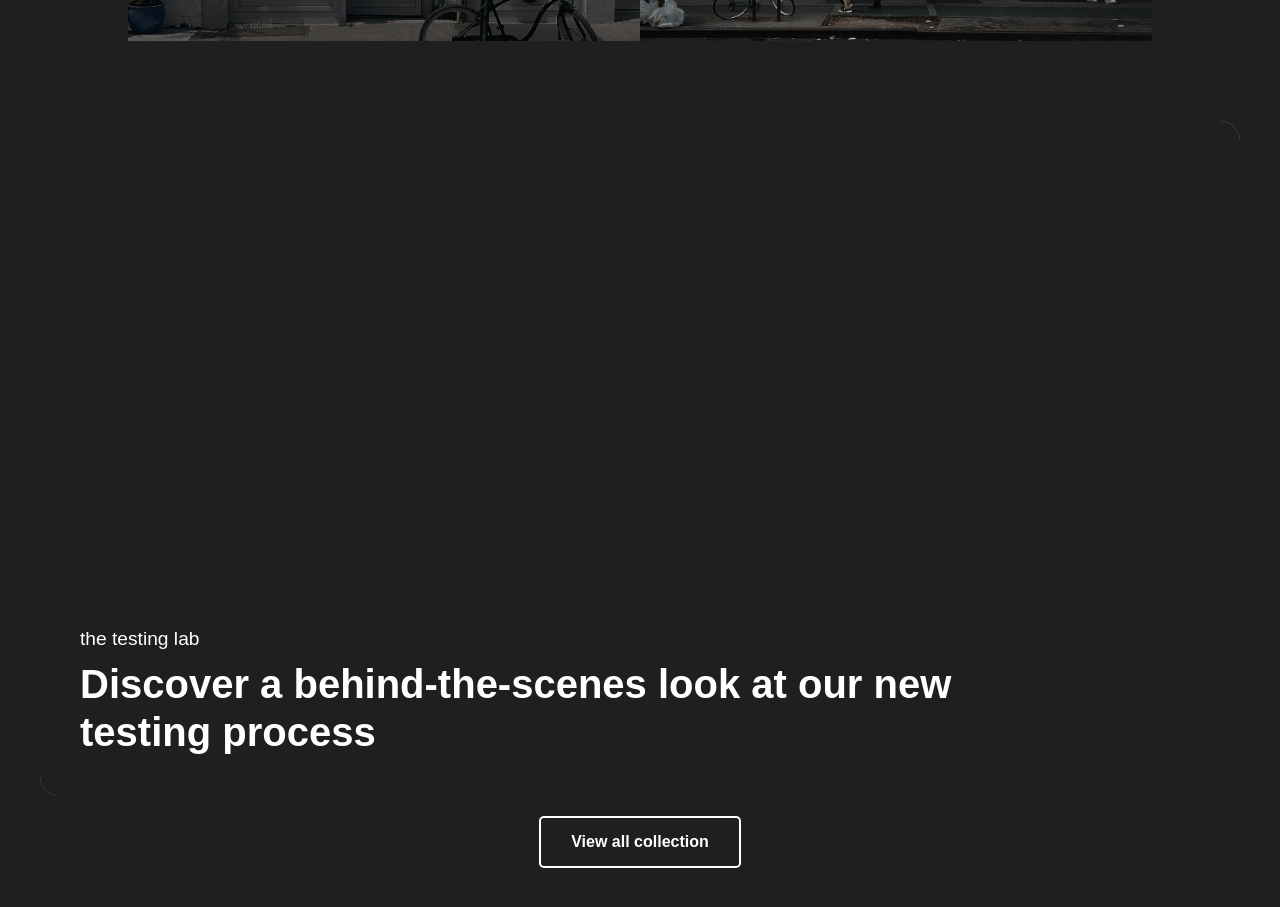
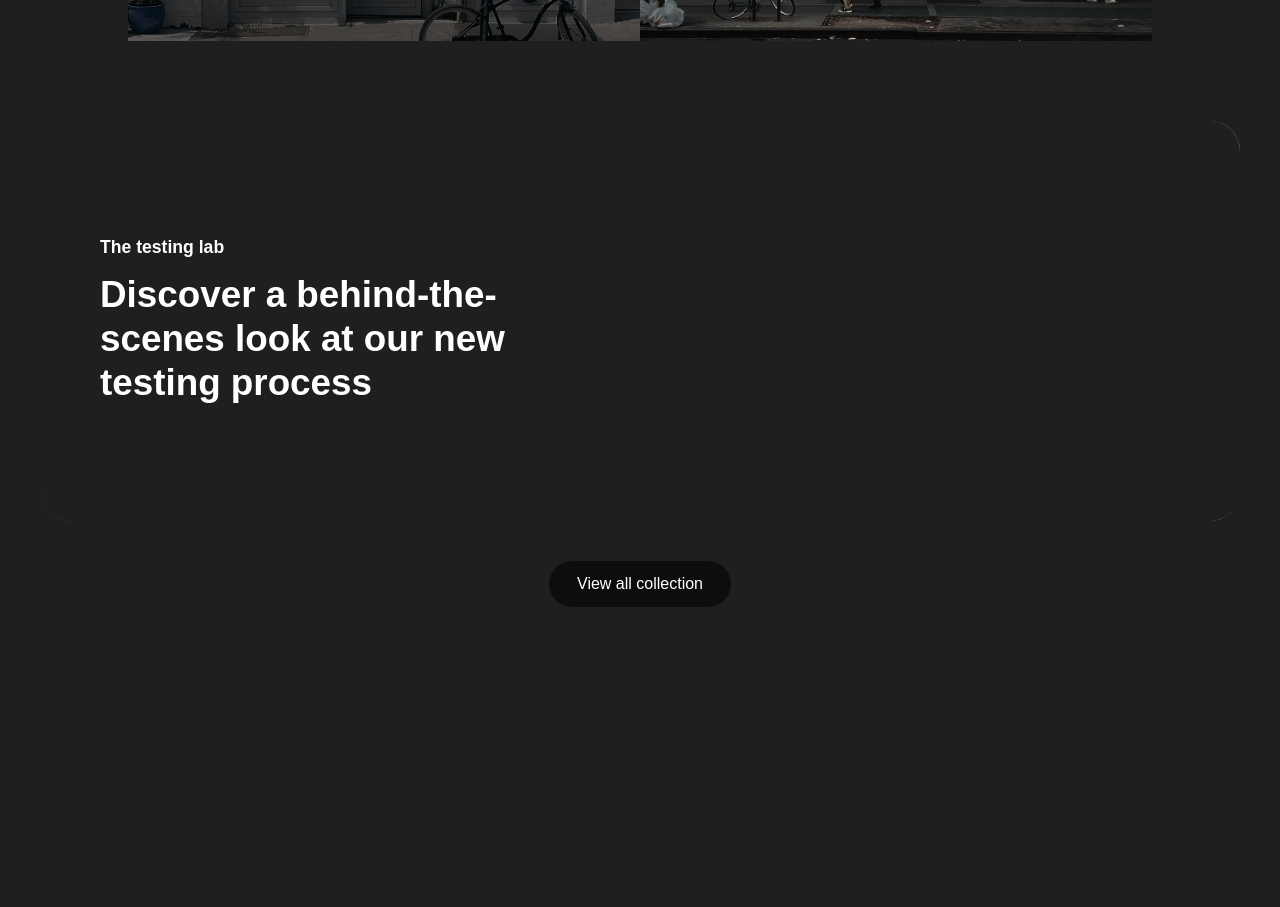
Before and after one commit to Akmalov-dev/Mornride, a React (Vite) app: page / in a window 1280 px wide. Shown: the part 1120-2027 px from the top of the page. After the commit the page ends 1747 px from the top, so only its background shows below. Built offline with nearby package versions, Linux system fonts and the light colour scheme.

Commit message:
Discover

```diff
--- a/src/components/Main/Discover/Discover.css
+++ b/src/components/Main/Discover/Discover.css
@@ -1,4 +1,3 @@
-
 .hero-banner-container {
   font-family: Arial, sans-serif;
   padding: 20px;
@@ -10,12 +9,13 @@
 .hero-banner {
   background-size: cover;
   background-position: center;
+  background-repeat: no-repeat;
   width: 100%;
   max-width: 1200px;
-  border-radius: 20px;
-  aspect-ratio: 16 / 9;
+  border-radius: 30px;
+  aspect-ratio: 21 / 7;
   position: relative;
-  margin-bottom: 20px;
+  margin-bottom: 40px;
   overflow: hidden;
 }
 
@@ -26,7 +26,7 @@
   left: 0;
   width: 100%;
   height: 100%;
-  background: rgba(0, 0, 0, 0.4);
+  background: rgba(0, 0, 0, 0.15);
   z-index: 1;
 }
 
@@ -36,53 +36,51 @@
   height: 100%;
   display: flex;
   flex-direction: column;
-  justify-content: flex-end;
+  justify-content: center;
   align-items: flex-start;
   color: white;
-  padding: 40px;
+  padding: 40px 60px;
 }
 
 .hero-headline {
   margin: 0;
   display: flex;
   flex-direction: column;
+  gap: 15px;
 }
 
 .hero-subtitle {
-  font-size: 1.2rem;
-  font-weight: normal;
-  text-transform: lowercase;
-  margin-bottom: 10px;
+  font-size: 1.1rem;
+  font-weight: 600;
+  text-transform: none;
 }
 
 .hero-main-text {
-  font-size: 2.5rem;
+  font-size: 2.3rem;
   font-weight: bold;
   line-height: 1.2;
-  max-width: 80%;
+  max-width: 45%;
 }
 
 .hero-action {
-  margin-top: auto;
   display: flex;
   justify-content: center;
   width: 100%;
-  padding-bottom: 20px;
 }
 
  .cta-button {
-  background-color: transparent;
-  border: 2px solid white;
+  background-color: #0d0d0d;
+  border: none;
   color: white;
-  padding: 15px 30px;
+  padding: 14px 28px;
   font-size: 1rem;
-  font-weight: bold;
+  font-weight: 500;
   cursor: pointer;
-  border-radius: 5px;
-  transition: background-color 0.3s ease, color 0.3s ease;
+  border-radius: 50px;
+  transition: transform 0.2s ease, background-color 0.2s ease;
 }
 
 .cta-button:hover {
-  background-color: white;
-  color: black;
+  background-color: #262626;
+  transform: scale(1.03);
 }
```
Also changed, not shown: src/components/Main/Discover/Discover.jsx (+5 -5 lines). Lines whose indentation alone changed are shown as unchanged.
